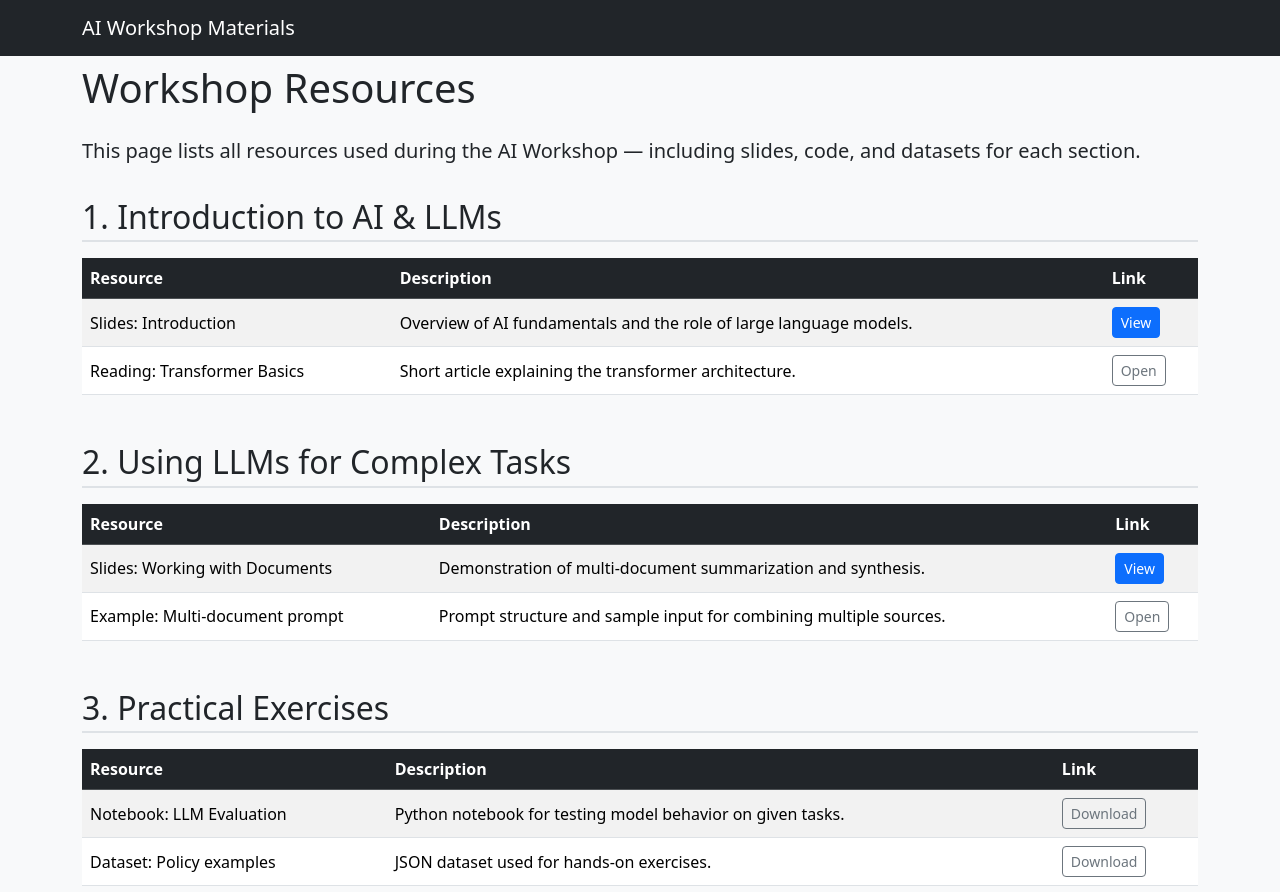
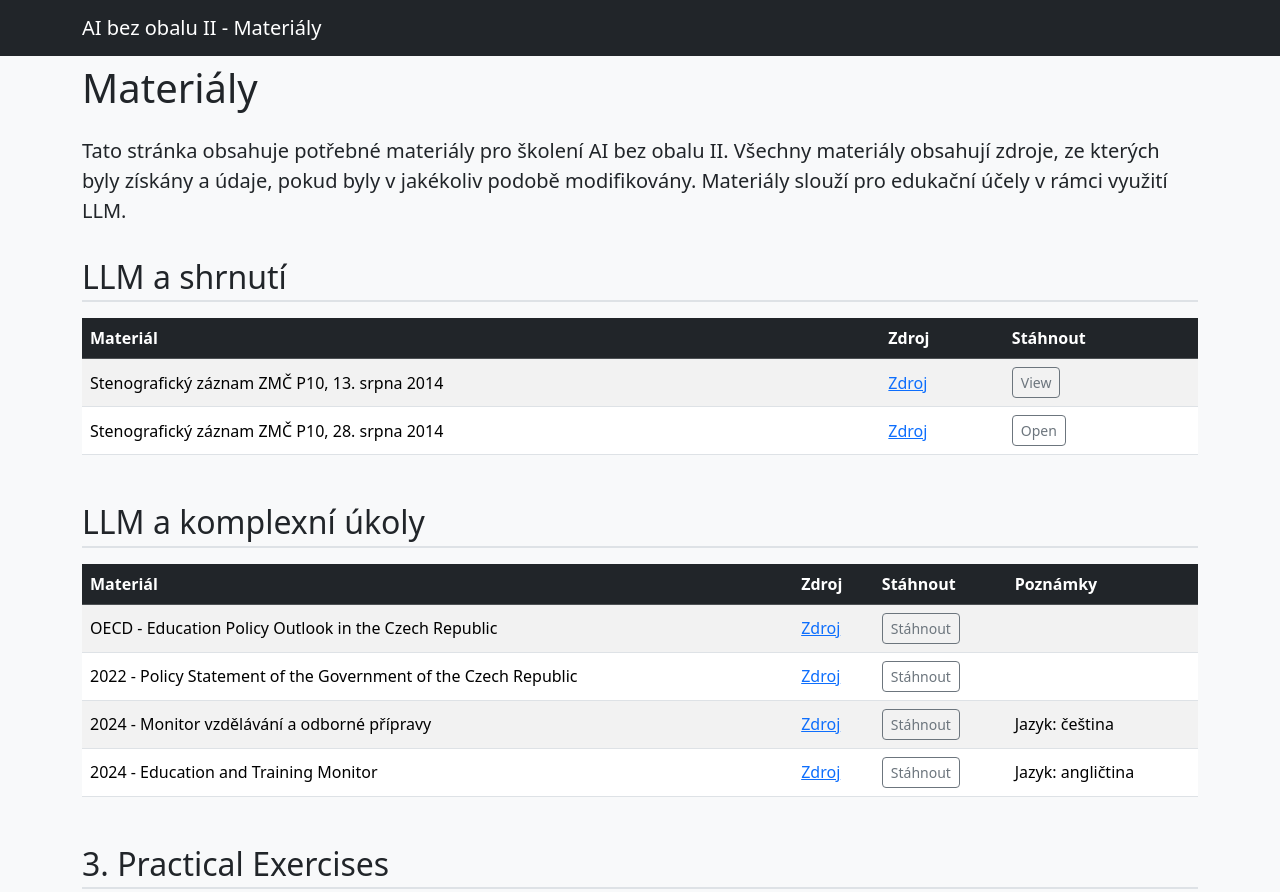
Before and after one commit to prki/ai-workshop-materials, a plain HTML site: page index.html in a window 1280 px wide. Shown: the top 892 px of the page. Drawn offline with nearby package versions, Linux system fonts and the light colour scheme.

Commit message:
feat: added all resources

```diff
--- a/index.html
+++ b/index.html
@@ -3,7 +3,7 @@
 <head>
   <meta charset="UTF-8" />
   <meta name="viewport" content="width=device-width, initial-scale=1" />
-  <title>AI Workshop Resources</title>
+  <title>AI bez obalu II - Materiály</title>
   <link href="./static/bootstrap.min.css" rel="stylesheet">
   <style>
     body {
@@ -25,63 +25,80 @@
 <body>
   <nav class="navbar navbar-expand-lg navbar-dark bg-dark fixed-top">
     <div class="container">
-      <a class="navbar-brand" href="#">AI Workshop Materials</a>
+      <a class="navbar-brand" href="#">AI bez obalu II - Materiály</a>
     </div>
   </nav>
 
   <main class="container">
-    <h1 class="mb-4">Workshop Resources</h1>
+    <h1 class="mb-4">Materiály</h1>
     <p class="lead">
-      This page lists all resources used during the AI Workshop — including slides, code, and datasets for each section.
+      Tato stránka obsahuje potřebné materiály pro školení AI bez obalu II. Všechny materiály obsahují zdroje, ze kterých
+      byly získány a údaje, pokud byly v jakékoliv podobě modifikovány. Materiály slouží pro edukační účely v rámci využití
+      LLM.
     </p>
 
     <!-- Section 1 -->
-    <h2 class="section-title">1. Introduction to AI & LLMs</h2>
+    <h2 class="section-title">LLM a shrnutí</h2>
     <div class="table-responsive">
       <table class="table table-striped align-middle">
         <thead class="table-dark">
           <tr>
-            <th>Resource</th>
-            <th>Description</th>
-            <th>Link</th>
+            <th>Materiál</th>
+            <th>Zdroj</th>
+            <th>Stáhnout</th>
           </tr>
         </thead>
         <tbody>
           <tr>
-            <td>Slides: Introduction</td>
-            <td>Overview of AI fundamentals and the role of large language models.</td>
-            <td><a href="slides/intro.pdf" class="btn btn-primary btn-sm" target="_blank">View</a></td>
+            <td>Stenografický záznam ZMČ P10, 13. srpna 2014</td>
+            <td><a href="https://praha10.cz/volene-organy/zastupitelstvo-mc/zapisy-a-stenozaznamy/archiv-2010-2014">Zdroj</a></td>
+            <td><a href="resources/steno-zmc-2014-08-13.pdf" class="btn btn-outline-secondary btn-sm" target="_blank">View</a></td>
           </tr>
           <tr>
-            <td>Reading: Transformer Basics</td>
-            <td>Short article explaining the transformer architecture.</td>
-            <td><a href="readings/transformer_basics.pdf" class="btn btn-outline-secondary btn-sm" target="_blank">Open</a></td>
+            <td>Stenografický záznam ZMČ P10, 28. srpna 2014</td>
+            <td><a href="https://praha10.cz/volene-organy/zastupitelstvo-mc/zapisy-a-stenozaznamy/archiv-2010-2014">Zdroj</a></td>
+            <td><a href="resources/steno-zmc-2014-08-28.pdf" class="btn btn-outline-secondary btn-sm" target="_blank">Open</a></td>
           </tr>
         </tbody>
       </table>
     </div>
 
     <!-- Section 2 -->
-    <h2 class="section-title">2. Using LLMs for Complex Tasks</h2>
+    <h2 class="section-title">LLM a komplexní úkoly</h2>
     <div class="table-responsive">
       <table class="table table-striped align-middle">
         <thead class="table-dark">
           <tr>
-            <th>Resource</th>
-            <th>Description</th>
-            <th>Link</th>
+            <th>Materiál</th>
+            <th>Zdroj</th>
+            <th>Stáhnout</th>
+            <th>Poznámky</th>
           </tr>
         </thead>
         <tbody>
           <tr>
-            <td>Slides: Working with Documents</td>
-            <td>Demonstration of multi-document summarization and synthesis.</td>
-            <td><a href="slides/complex_tasks.pdf" class="btn btn-primary btn-sm" target="_blank">View</a></td>
+            <td>OECD - Education Policy Outlook in the Czech Republic</td>
+            <td><a href="https://www.oecd.org/en/publications/education-policy-outlook-in-the-czech-republic_6363ab1d-en.html">Zdroj</a></td>
+            <td><a href="resources/2020-oecd-education-czech.pdf" class="btn btn-outline-secondary btn-sm" target="_blank">Stáhnout</a></td>
+            <td></td>
           </tr>
           <tr>
-            <td>Example: Multi-document prompt</td>
-            <td>Prompt structure and sample input for combining multiple sources.</td>
-            <td><a href="code/multidoc_prompt.txt" class="btn btn-outline-secondary btn-sm" target="_blank">Open</a></td>
+            <td>2022 - Policy Statement of the Government of the Czech Republic</td>
+            <td><a href="https://vlada.gov.cz/assets/jednani-vlady/policy-statement/Policy-Statement-of-the-Government.pdf">Zdroj</a></td>
+            <td><a href="resources/2022-policy-statement-czech.pdf" class="btn btn-outline-secondary btn-sm" target="_blank">Stáhnout</a></td>
+            <td></td>
+          </tr>
+          <tr>
+            <td>2024 - Monitor vzdělávání a odborné přípravy</td>
+            <td><a href="https://op.europa.eu/en/publication-detail/-/publication/a4cb514a-ac6f-11ef-acb1-01aa75ed71a1/language-cs">Zdroj</a></td>
+            <td><a href="resources/2024-education-monitor-cz.pdf" class="btn btn-outline-secondary btn-sm" target="_blank">Stáhnout</a></td>
+            <td>Jazyk: čeština</td>
+          </tr>
+          <tr>
+            <td>2024 - Education and Training Monitor</td>
+            <td><a href="https://op.europa.eu/en/publication-detail/-/publication/a4cb514a-ac6f-11ef-acb1-01aa75ed71a1/language-cs">Zdroj</a></td>
+            <td><a href="resources/2024-education-monitor-en.pdf" class="btn btn-outline-secondary btn-sm" target="_blank">Stáhnout</a></td>
+            <td>Jazyk: angličtina</td>
           </tr>
         </tbody>
       </table>
```
Also changed, not shown: 6 other files.
